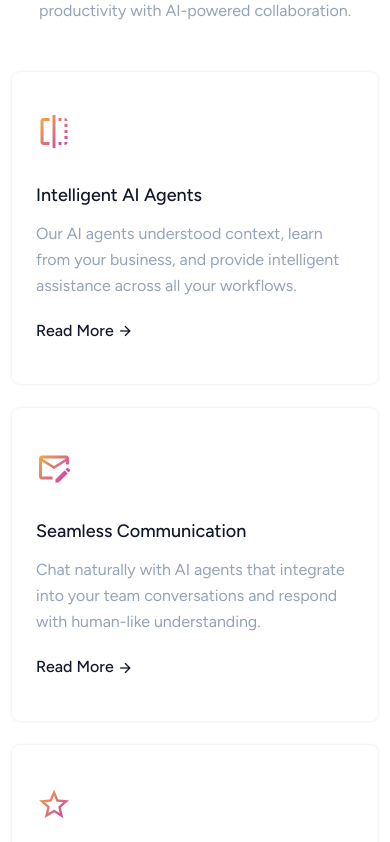
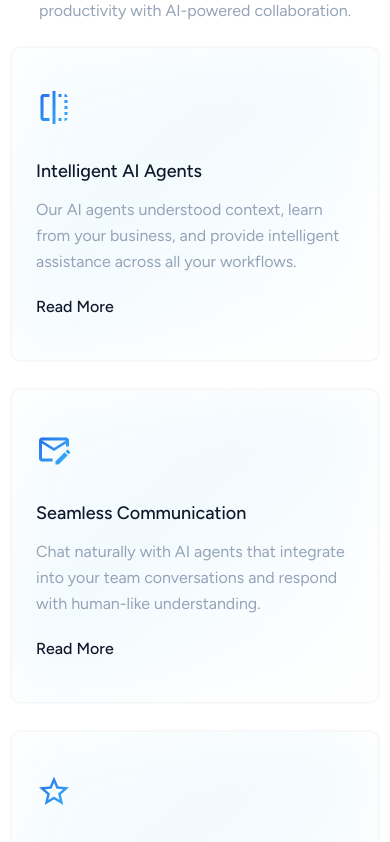
Before and after one commit to Mohammed-Huzaifa/Digiwo, a React (Create React App) app: page / in a window 390 px wide. Shown: the part 2632-3474 px from the top of the page. Built offline with nearby package versions, Linux system fonts and the light colour scheme.

Commit message:
Navbar content change and icon/vector gradient change

```diff
--- a/src/components/amazingFeatures.js
+++ b/src/components/amazingFeatures.js
@@ -1,67 +1,73 @@
 import React from "react";
 import { Link } from "react-router-dom";
 
-export default function AmazingFeatures(){
+export default function AmazingFeatures() {
   const featureData = [
     {
-            icon:"mdi mdi-flip-horizontal",
-            title:'Intelligent AI Agents',
-            desc:'Our AI agents understood context, learn from your business, and provide intelligent assistance across all your workflows.'
+      icon: "mdi mdi-flip-horizontal",
+      title: "Intelligent AI Agents",
+      desc: "Our AI agents understood context, learn from your business, and provide intelligent assistance across all your workflows.",
     },
     {
-            icon:"mdi mdi-email-edit-outline",
-            title:'Seamless Communication',
-            desc:'Chat naturally with AI agents that integrate into your team conversations and respond with human-like understanding.'
+      icon: "mdi mdi-email-edit-outline",
+      title: "Seamless Communication",
+      desc: "Chat naturally with AI agents that integrate into your team conversations and respond with human-like understanding.",
     },
     {
-            icon:"mdi mdi-star-outline",
-            title:'Instant Automation',
-            desc:'Automate repetitive tasks, generate content, and handle routine operations while you focus on what matters most.'
+      icon: "mdi mdi-star-outline",
+      title: "Instant Automation",
+      desc: "Automate repetitive tasks, generate content, and handle routine operations while you focus on what matters most.",
     },
     {
-            icon:"mdi mdi-bookmark-outline",
-            title:'Team Collaboration',
-            desc:'Work together with AI agents as true team members, sharing knowledge and collaborating on projects in real-time.'
+      icon: "mdi mdi-bookmark-outline",
+      title: "Team Collaboration",
+      desc: "Work together with AI agents as true team members, sharing knowledge and collaborating on projects in real-time.",
     },
     {
-            icon:"mdi mdi-account-check-outline",
-            title:'Enterprise Security',
-            desc:'Bank-level security wiith end-to-end encryption, ensuring your sensitive data and conversation remain protected.'
+      icon: "mdi mdi-account-check-outline",
+      title: "Enterprise Security",
+      desc: "Bank-level security wiith end-to-end encryption, ensuring your sensitive data and conversation remain protected.",
     },
     {
-            icon:"mdi mdi-comment-outline",
-            title:'Workflow Integration',
-            desc:'Connect with your favorite tools and platforms. Our agents work where you work, from Slack to Notion and beyond.'
+      icon: "mdi mdi-comment-outline",
+      title: "Workflow Integration",
+      desc: "Connect with your favorite tools and platforms. Our agents work where you work, from Slack to Notion and beyond.",
     },
-    ]
-    return(
-        <>
+  ];
+  return (
     <div className="container relative md:mt-24 mt-16">
          <div className="grid grid-cols-1 pb-6 text-center">
                     <h3 className="mb-4 md:text-3xl md:leading-normal text-2xl leading-normal font-semibold">Powerful Features for Modern Teams</h3>
 
                     <p className="text-slate-400 max-w-xl mx-auto">Everything you need to supercharge your productivity with AI-powered collaboration.</p>
                 </div>
-
-                <div className="grid lg:grid-cols-3 md:grid-cols-2 grid-cols-1 mt-6 gap-6">
-                    {featureData.map((item, index) =>{
-                        return(
-                            <div className="px-6 py-10 shadow hover:shadow-md dark:shadow-gray-800 dark:hover:shadow-gray-700 duration-500 rounded-lg bg-white dark:bg-slate-900" key={index}>
-                                <i className={`${item.icon} text-4xl bg-gradient-to-tl to-amber-400 from-fuchsia-600 text-transparent bg-clip-text`}></i>
-
+      <div className="grid lg:grid-cols-3 md:grid-cols-2 grid-cols-1 gap-[30px]">
+        {featureData.map((item, index) => (
+          <div
+            key={index}
+            className="relative rounded-lg overflow-hidden shadow hover:shadow-md dark:shadow-gray-800 dark:hover:shadow-gray-700 duration-500 bg-white feature-glow"
+          >
+            {/* Card content */}
+            <div className="relative z-10 px-6 py-10">
+              <i className={`${item.icon} text-4xl bg-gradient-to-br from-blue-500 via-violet-500 to-sky-400 text-transparent bg-clip-text`}></i>
               <div className="content mt-7">
-                                    <Link to="" className="title h5 text-lg font-medium hover:text-amber-400 duration-500">{item.title}</Link>
+                <Link to="" className="title h5 text-lg font-medium hover:text-amber-400 duration-500">
+                  {item.title}
+                </Link>
                 <p className="text-slate-400 mt-3">{item.desc}</p>
-
                 <div className="mt-5">
-                                        <Link to="" className="hover:text-amber-400 font-medium duration-500">Read More <i className="mdi mdi-arrow-right align-middle"></i></Link>
+                  <Link to="" className="hover:text-amber-400 font-medium duration-500">
+                    Read More <i className="uil uil-arrow-right align-middle ms-1"></i>
+                  </Link>
                 </div>
               </div>
             </div>
-                        )
-                    })}
+          </div>
+        ))}
       </div>
     </div>
-        </>
-    )
+  );
+
+
+
 }
--- a/src/components/blogs.js
+++ b/src/components/blogs.js
@@ -27,21 +27,21 @@ export default function Blogs(){
                                             <Link to="" className="bg-amber-400/10 text-amber-500 text-[12px] font-semibold px-2.5 py-0.5 rounded h-5">Marketing</Link>
                                         </div>
 
-                                        <span className="flex items-center"><FiClock className="h-4 w-4"/><span className="ms-1 text-slate-400">5 min read</span></span>
+                                        {/* <span className="flex items-center"><FiClock className="h-4 w-4"/><span className="ms-1 text-slate-400">5 min read</span></span> */}
                                     </div>
 
                                     <div className="mt-5">
                                         <Link to={`/blog-detail/${item.id}`} className="text-lg font-semibold hover:text-amber-400">{item.title}</Link>
                                     </div>
 
-                                    <div className="mt-5 flex justify-between items-center">
+                                    {/* <div className="mt-5 flex justify-between items-center">
                                         <span className="flex items-center">
                                             <img src={item.client} className="h-7 w-7 rounded-full" alt=""/>
                                             <Link to="" className="ms-1 text-slate-400 hover:text-amber-400">{item.author}</Link>
                                         </span>
 
                                         <span className="flex items-center"><FiCalendar className="h-4 w-4"/><span className="ms-1 text-slate-400">{item.date}</span></span>
-                                    </div>
+                                    </div> */}
                                 </div>
                             </div>
                         )
--- a/src/components/navbar.js
+++ b/src/components/navbar.js
@@ -154,7 +154,7 @@ if (document.getElementById("navigation")) {
                         <li><Link to="/" className="sub-menu-item">Home</Link></li>
 
 
-                        <li><Link to="/aboutus" className="sub-menu-item">About Us</Link></li>
+                        <li><Link to="/aboutus" className="sub-menu-item">Solutions</Link></li>
 
                         <li className="has-submenu parent-parent-menu-item">
                             <Link to="#">Pages</Link><span className="menu-arrow"></span>
--- a/src/components/navlight.js
+++ b/src/components/navlight.js
@@ -157,8 +157,8 @@ if (document.getElementById("navigation")) {
                         <li><Link to="/" className="sub-menu-item">Home</Link></li>
 
 
-                        <li><Link to="/aboutus" className="sub-menu-item">About Us</Link></li>
-                        <li><Link to="/pricing" className="sub-menu-item">Pricing </Link></li>
+                        <li><Link to="/aboutus" className="sub-menu-item">Solutions</Link></li>
+                        {/* <li><Link to="/pricing" className="sub-menu-item">Pricing </Link></li> */}
 
                         <li className="has-submenu parent-parent-menu-item">
                             <Link to="#">Pages</Link><span className="menu-arrow"></span>
```
Also changed, not shown: src/assets/css/tailwind.css. Lines whose indentation alone changed are shown as unchanged.
